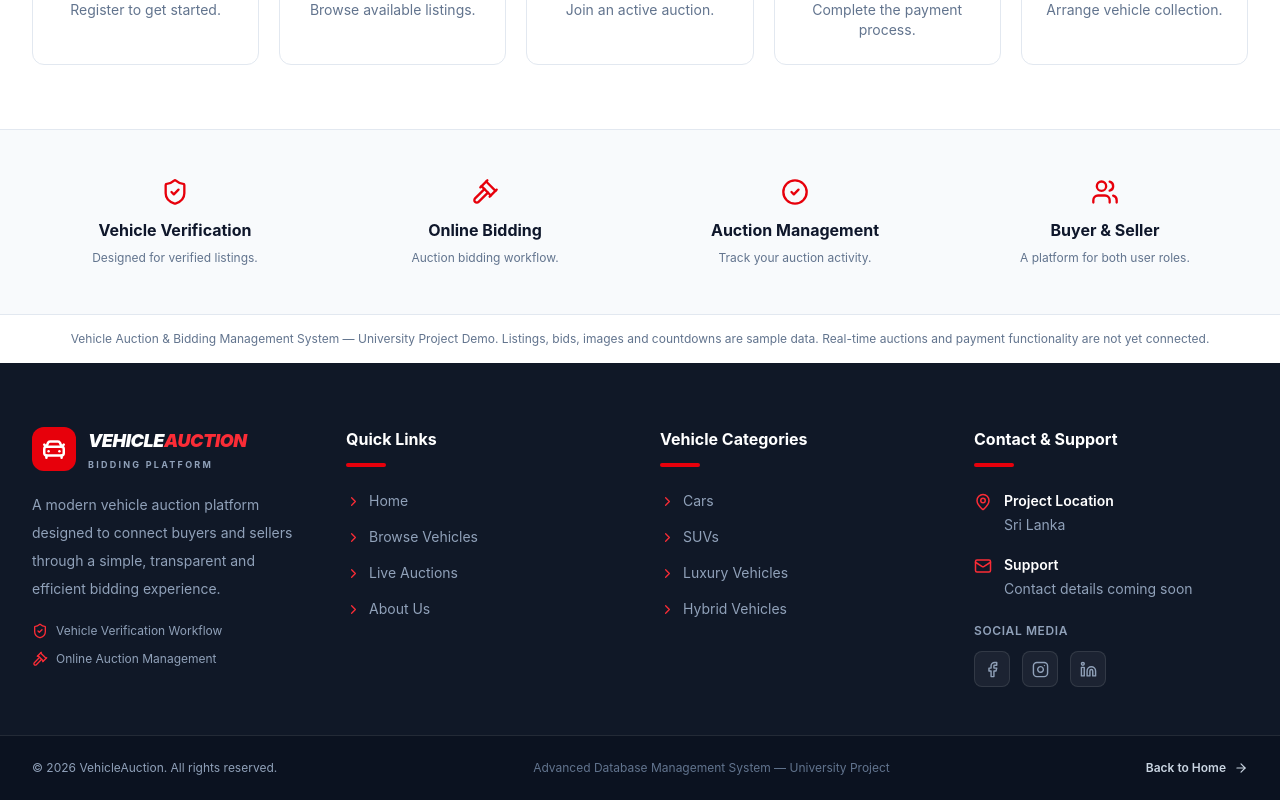
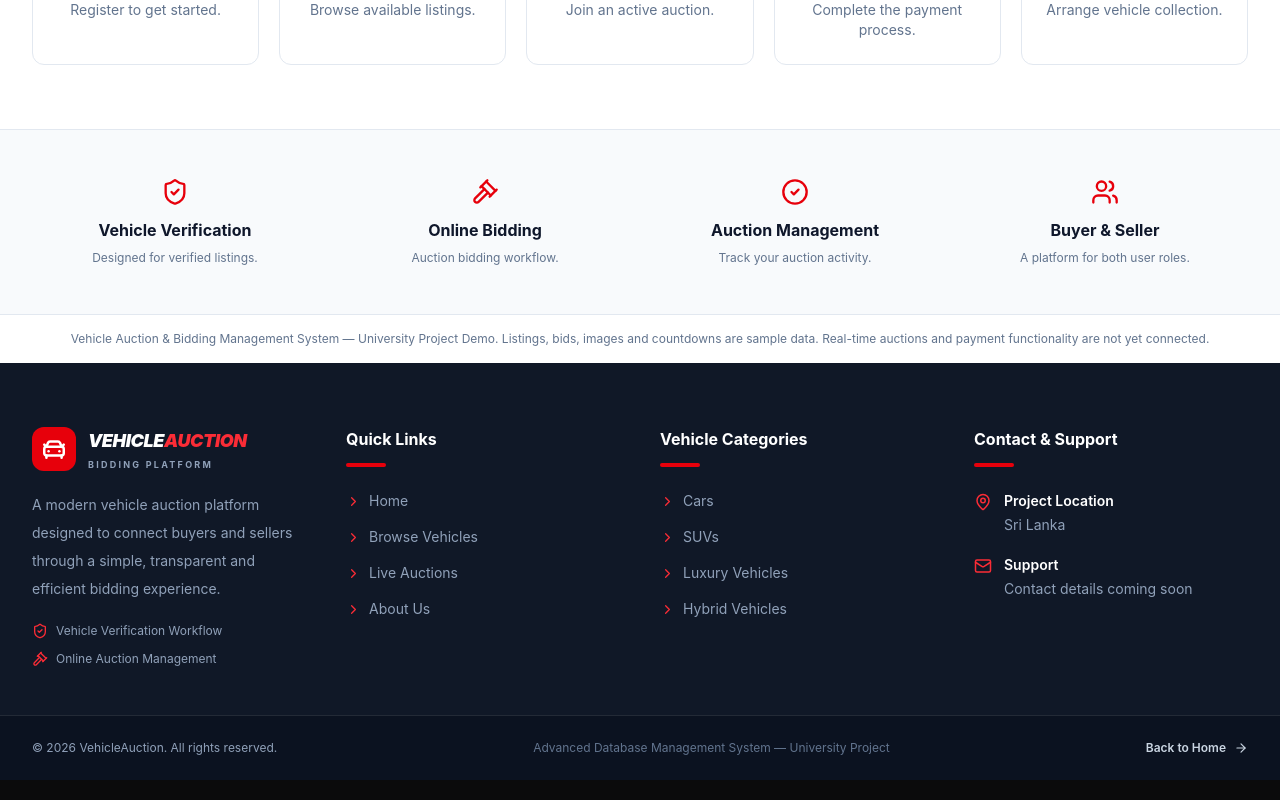
Before and after one commit to Keshpro/vehicle-auction-system, a React (Vite) app in the folder frontend/: page / in a window 1280 px wide. Shown: the part 3224-4024 px from the top of the page. Built offline with nearby package versions, Linux system fonts and the light colour scheme.

Commit message:
Update footer social media section
Add the react-icons dependency and remove the footer's placeholder social media links for Facebook, Instagram, and LinkedIn.

Co-Authored-By: Archana Bihani <215979361+Archana9986@users.noreply.github.com>

```diff
--- a/frontend/package.json
+++ b/frontend/package.json
@@ -1 +1 @@
-{"name":"vehicle-auction-frontend","private":true,"version":"0.1.0","type":"module","scripts":{"dev":"vite","build":"tsc -b && vite build","lint":"eslint .","preview":"vite preview"},"dependencies":{"@tailwindcss/vite":"^4.1.0","lucide-react":"^0.468.0","react":"^19.0.0","react-dom":"^19.0.0","react-router-dom":"^7.18.5","tailwindcss":"^4.1.0"},"devDependencies":{"@eslint/js":"^9.0.0","@types/node":"^22.0.0","@types/react":"^19.0.0","@types/react-dom":"^19.0.0","@vitejs/plugin-react":"^4.3.0","eslint":"^9.0.0","eslint-plugin-react-hooks":"^5.1.0","eslint-plugin-react-refresh":"^0.4.0","globals":"^15.0.0","typescript":"~5.7.0","typescript-eslint":"^8.0.0","vite":"^6.0.0"}}
+{"name":"vehicle-auction-frontend","private":true,"version":"0.1.0","type":"module","scripts":{"dev":"vite","build":"tsc -b && vite build","lint":"eslint .","preview":"vite preview"},"dependencies":{"@tailwindcss/vite":"^4.1.0","lucide-react":"^0.468.0","react":"^19.0.0","react-dom":"^19.0.0","react-icons":"^5.7.0","react-router-dom":"^7.18.5","tailwindcss":"^4.1.0"},"devDependencies":{"@eslint/js":"^9.0.0","@types/node":"^22.0.0","@types/react":"^19.0.0","@types/react-dom":"^19.0.0","@vitejs/plugin-react":"^4.3.0","eslint":"^9.0.0","eslint-plugin-react-hooks":"^5.1.0","eslint-plugin-react-refresh":"^0.4.0","globals":"^15.0.0","typescript":"~5.7.0","typescript-eslint":"^8.0.0","vite":"^6.0.0"}}
--- a/frontend/src/components/layout/Footer.tsx
+++ b/frontend/src/components/layout/Footer.tsx
@@ -2,9 +2,6 @@
 import { Link } from "react-router-dom";
 import {
   CarFront,
-  Facebook,
-  Instagram,
-  Linkedin,
   Mail,
   MapPin,
   ArrowRight,
@@ -168,30 +165,6 @@ export default function Footer() {
                 </div>
               </div>
             </div>
-
-            {/* SOCIAL MEDIA PLACEHOLDERS */}
-            <div className="mt-6">
-              <p className="mb-3 text-xs font-semibold uppercase tracking-wider text-slate-400">
-                Social Media
-              </p>
-
-              <div className="flex gap-3">
-                {[
-                  { name: "Facebook", icon: Facebook },
-                  { name: "Instagram", icon: Instagram },
-                  { name: "LinkedIn", icon: Linkedin },
-                ].map(({ name, icon: Icon }) => (
-                  <span
-                    key={name}
-                    title={`${name} link coming soon`}
-                    aria-label={`${name} link coming soon`}
-                    className="flex h-9 w-9 items-center justify-center rounded-lg border border-white/10 bg-white/5 text-slate-400"
-                  >
-                    <Icon size={17} />
-                  </span>
-                ))}
-              </div>
-            </div>
           </div>
         </div>
       </div>
```
Also changed, not shown: 1 other file (tests, documents, lock files or other folders).
